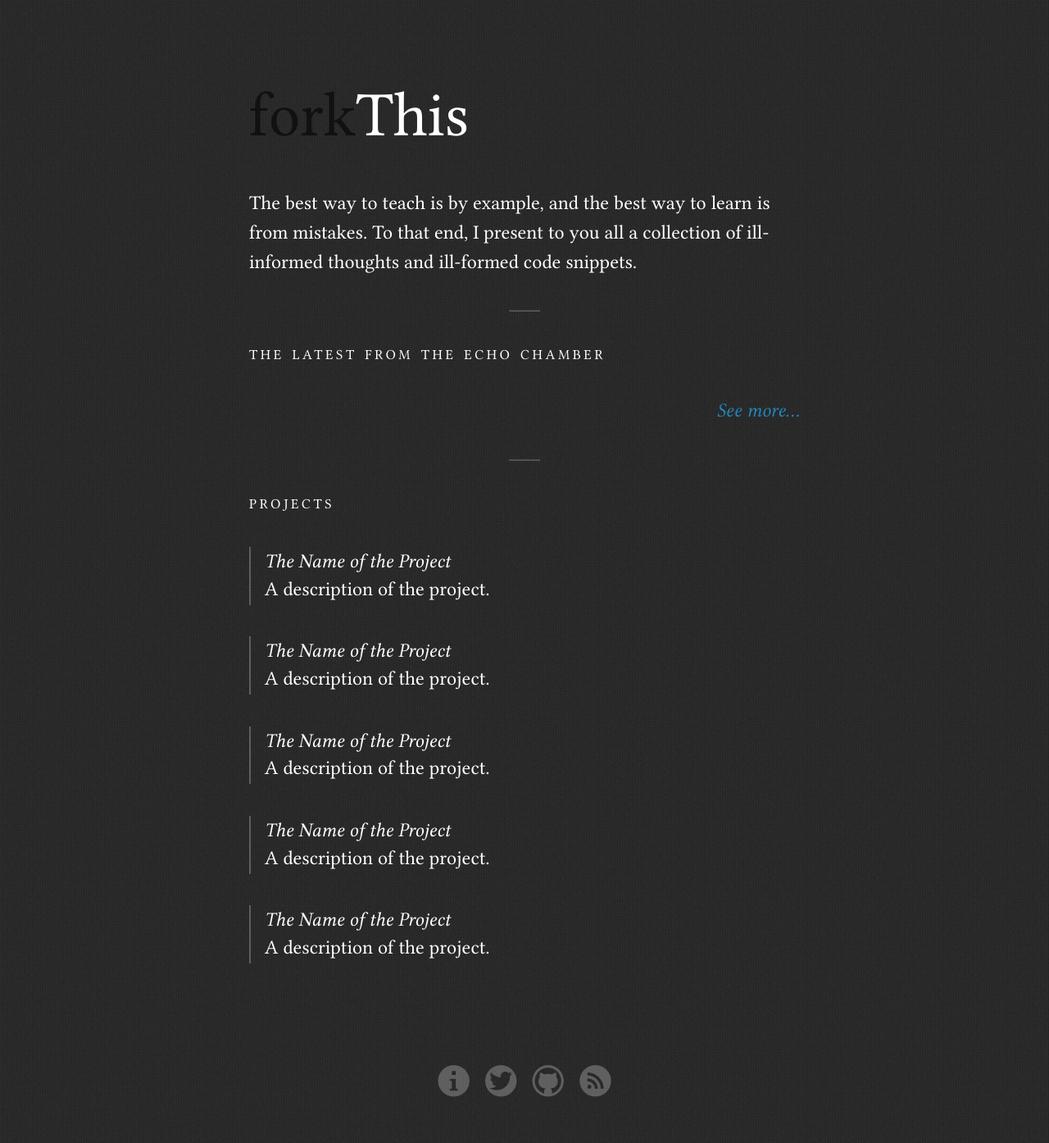
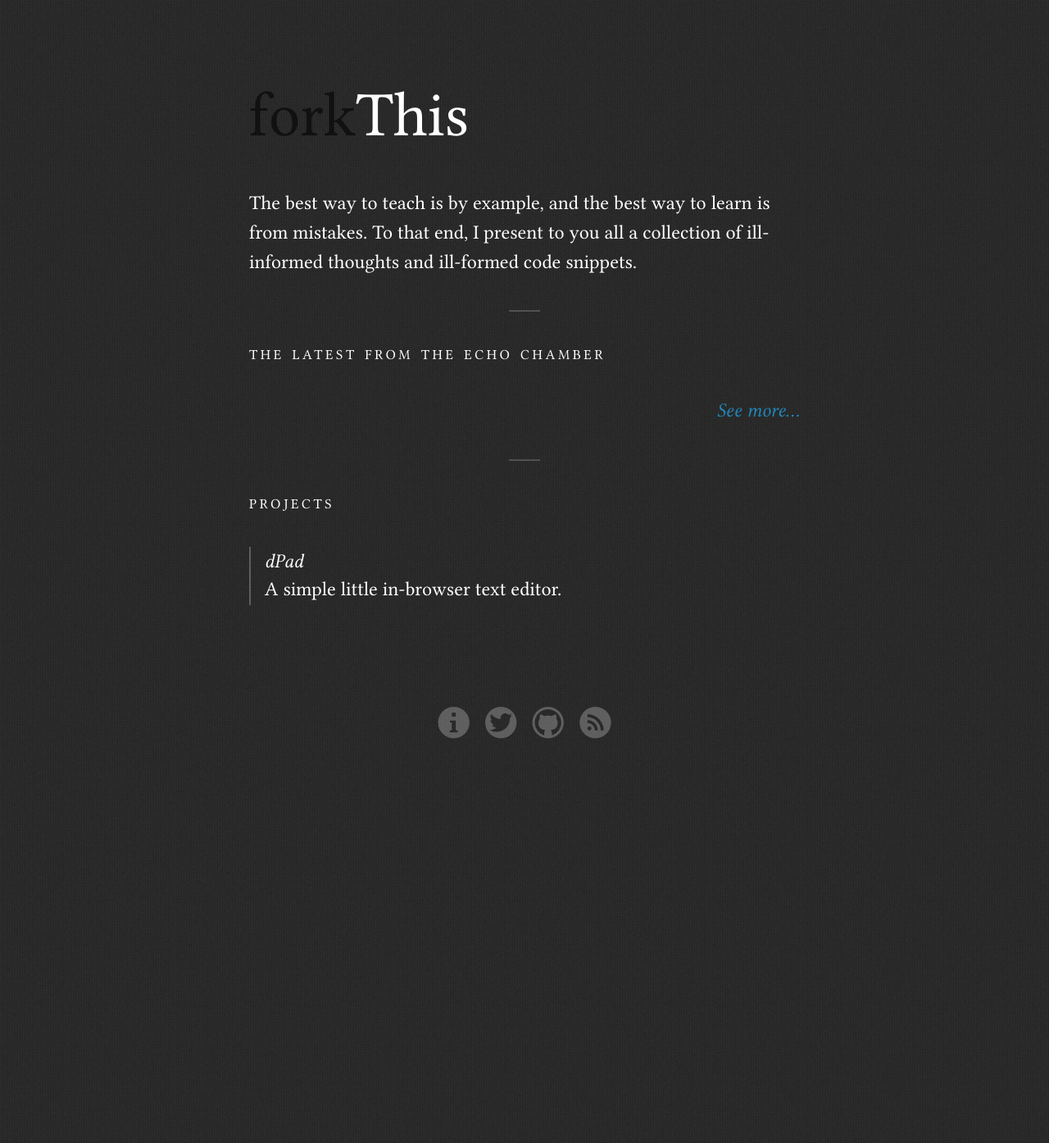
Before and after one commit to dmrutherford/dmrutherford.github.io, a Jekyll site: the page built from index.html, in a window 1280 px wide. Shown: the whole page at 82% size. Built offline with Jekyll 4.4.1, drawn with Linux system fonts in a browser that asks for light colours; after the commit the page ends 957 px from its top, so only the background shows below that.

Commit message:
Updated projects with dPad

```diff
--- a/_includes/projects.html
+++ b/_includes/projects.html
@@ -1,39 +1,7 @@
-<a class="post-link" href="#">
+<a class="post-link" href="/dpad/">
 
-	<h3 class="post-link-title">The Name of the Project</h3>
+	<h3 class="post-link-title">dPad</h3>
 
-	<p>A description of the project.</p>
+	<p>A simple little in-browser text editor.</p>
 
 </a>
-
-<a class="post-link" href="#">
-
-	<h3 class="post-link-title">The Name of the Project</h3>
-
-	<p>A description of the project.</p>
-
-</a>
-
-<a class="post-link" href="#">
-
-	<h3 class="post-link-title">The Name of the Project</h3>
-
-	<p>A description of the project.</p>
-
-</a>
-
-<a class="post-link" href="#">
-
-	<h3 class="post-link-title">The Name of the Project</h3>
-
-	<p>A description of the project.</p>
-
-</a>
-
-<a class="post-link" href="#">
-
-	<h3 class="post-link-title">The Name of the Project</h3>
-
-	<p>A description of the project.</p>
-
-</a>
```
